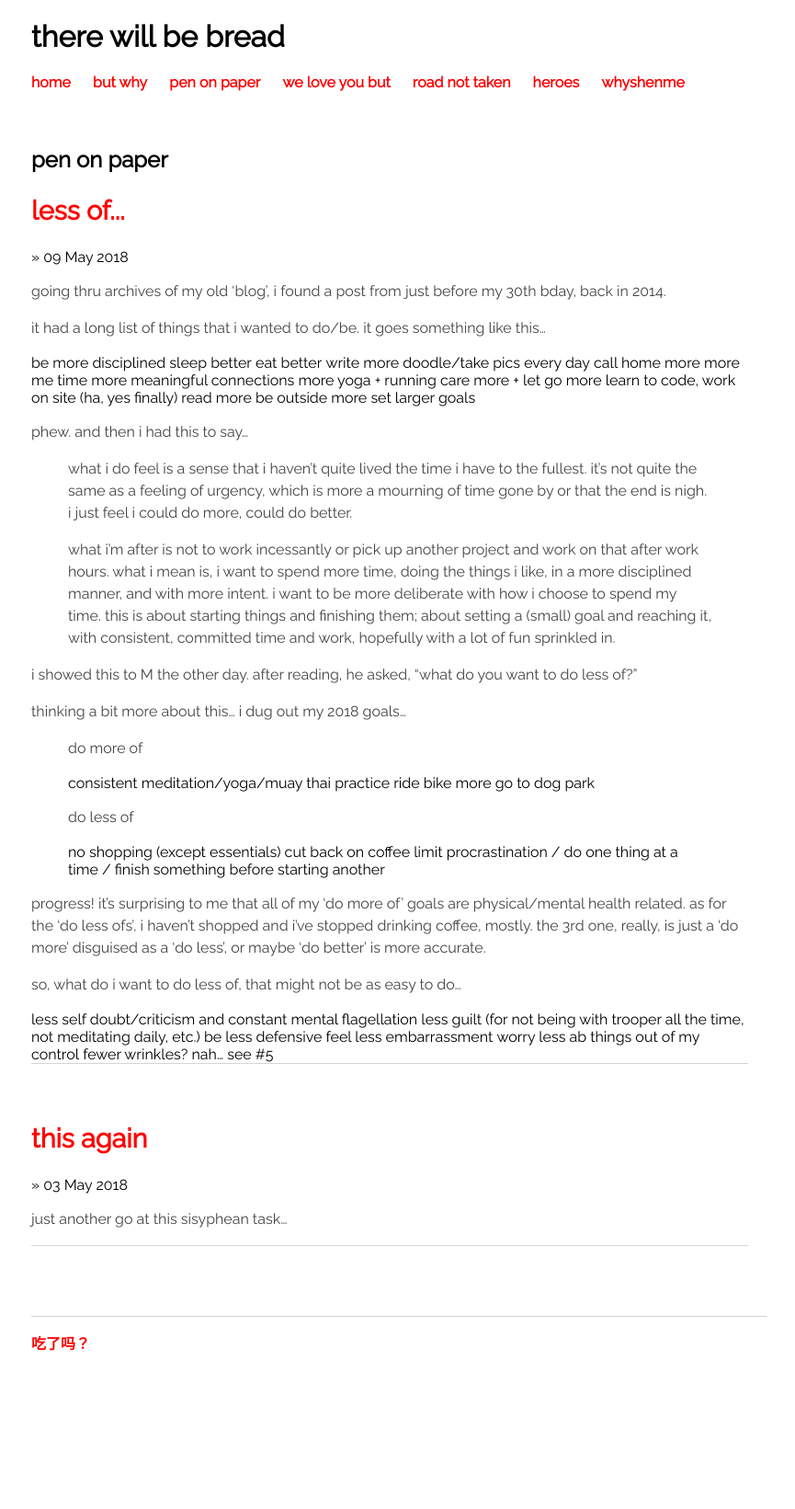
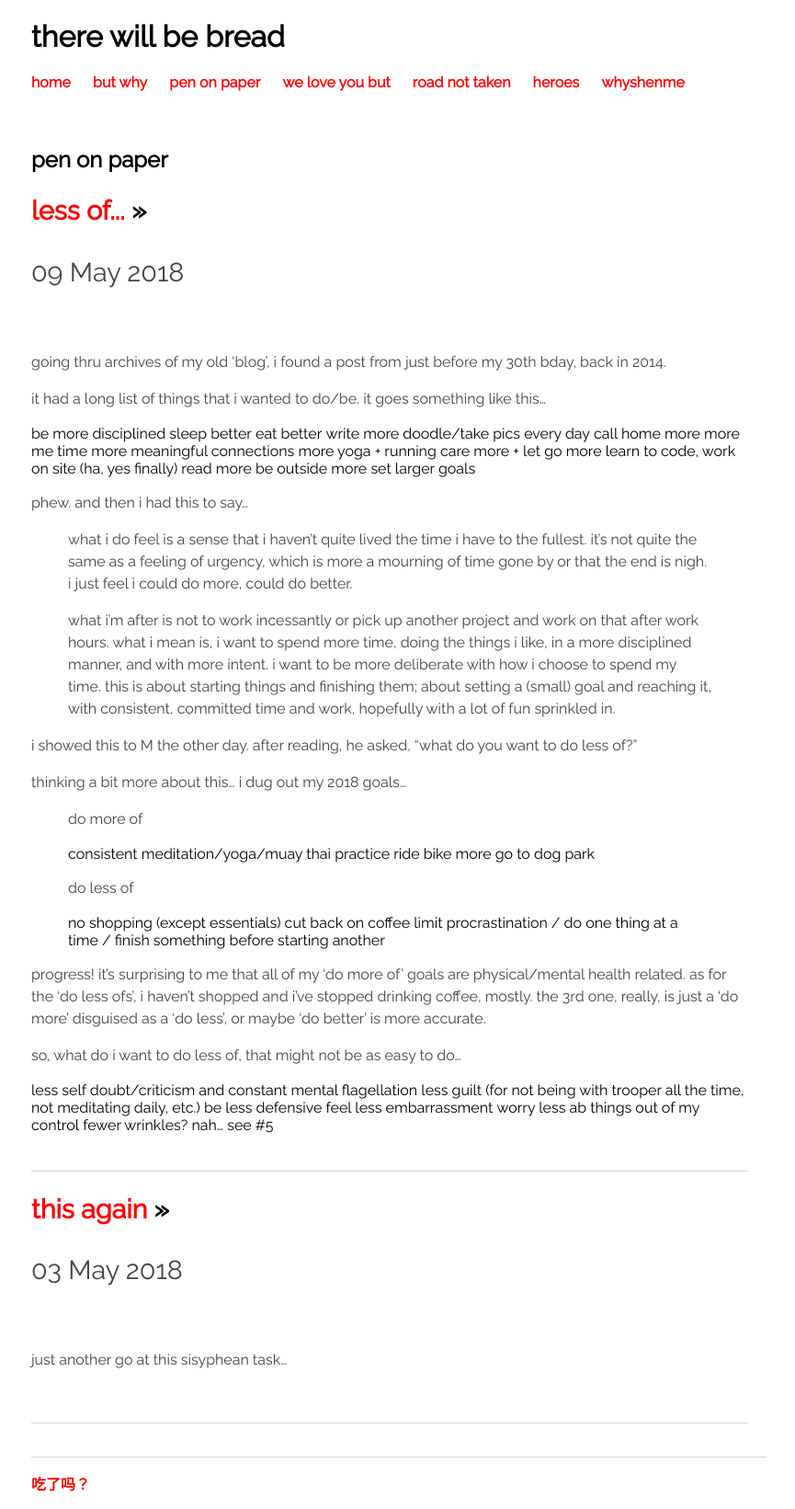
Before and after one commit to c1ndygao/cindygao.com, a Jekyll site: the page built from blog/index.html, in a window 1280 px wide. Shown: the whole page at 92% size, without its empty margins (206-1071 px from the left). Built offline with Jekyll 4.4.1, drawn with Linux system fonts in a browser that asks for light colours; before the commit the page ends 1488 px from its top, so only the background shows below that.

Commit message:
Update index.html

```diff
--- a/blog/index.html
+++ b/blog/index.html
@@ -6,9 +6,9 @@
 	<ul class="posts">
 
 	  {% for post in site.posts %}
-	    <li><a href="{{ post.url }}" title="{{ post.title }}"><h2>{{ post.title }}</h2></a> » <span>{{ post.date | date_to_string }}</span></li><br/>
+	    <li><a href="{{ post.url }}" title="{{ post.title }}"><h2>{{ post.title }}</a> » <p><span>{{ post.date | date_to_string }}</span></p></h2></li><br/>
 		{{ post.content }}
-		<div style="border-top: 1px solid #d5d5d5; padding: 20px;"></div>
+		<div style="border-bottom: 1px solid #d5d5d5; padding: 20px"></div>
     	    </li>
 	  {% endfor %}
 
```
